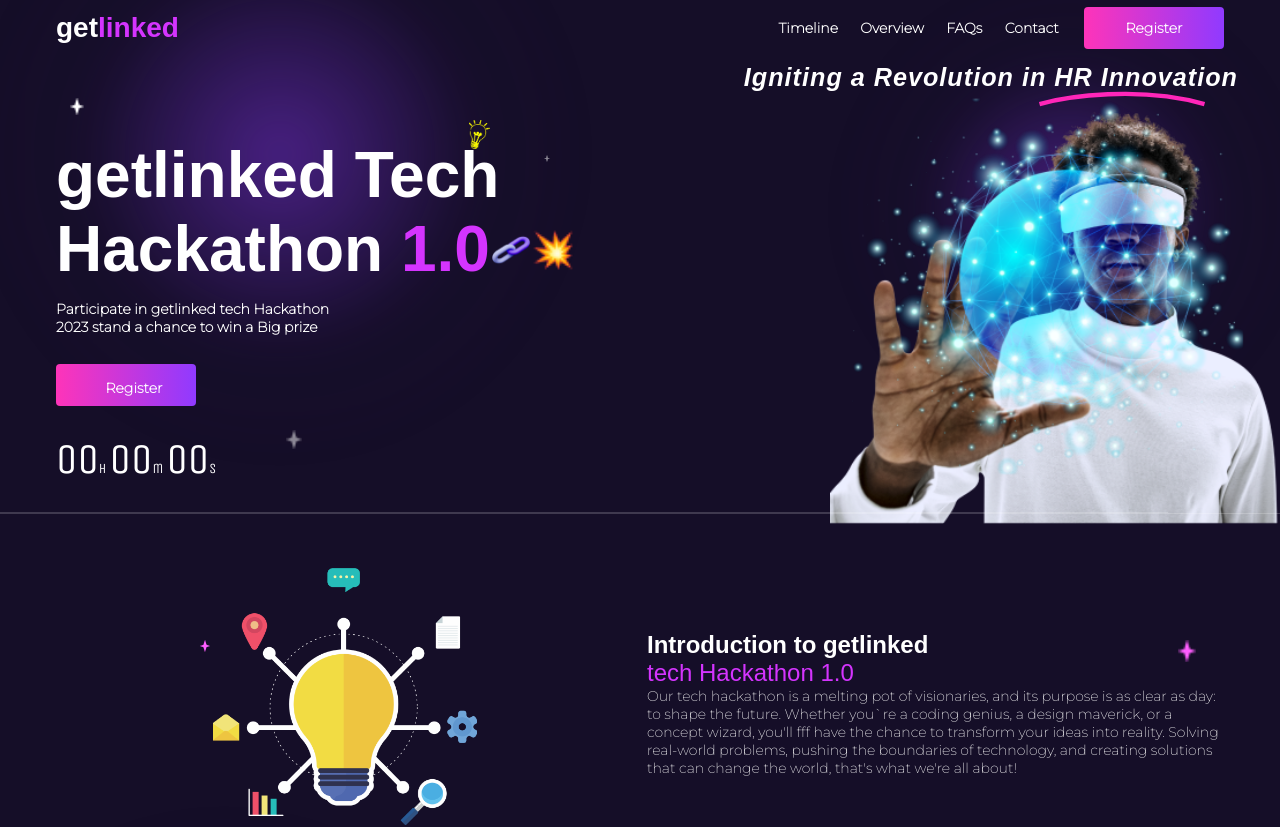
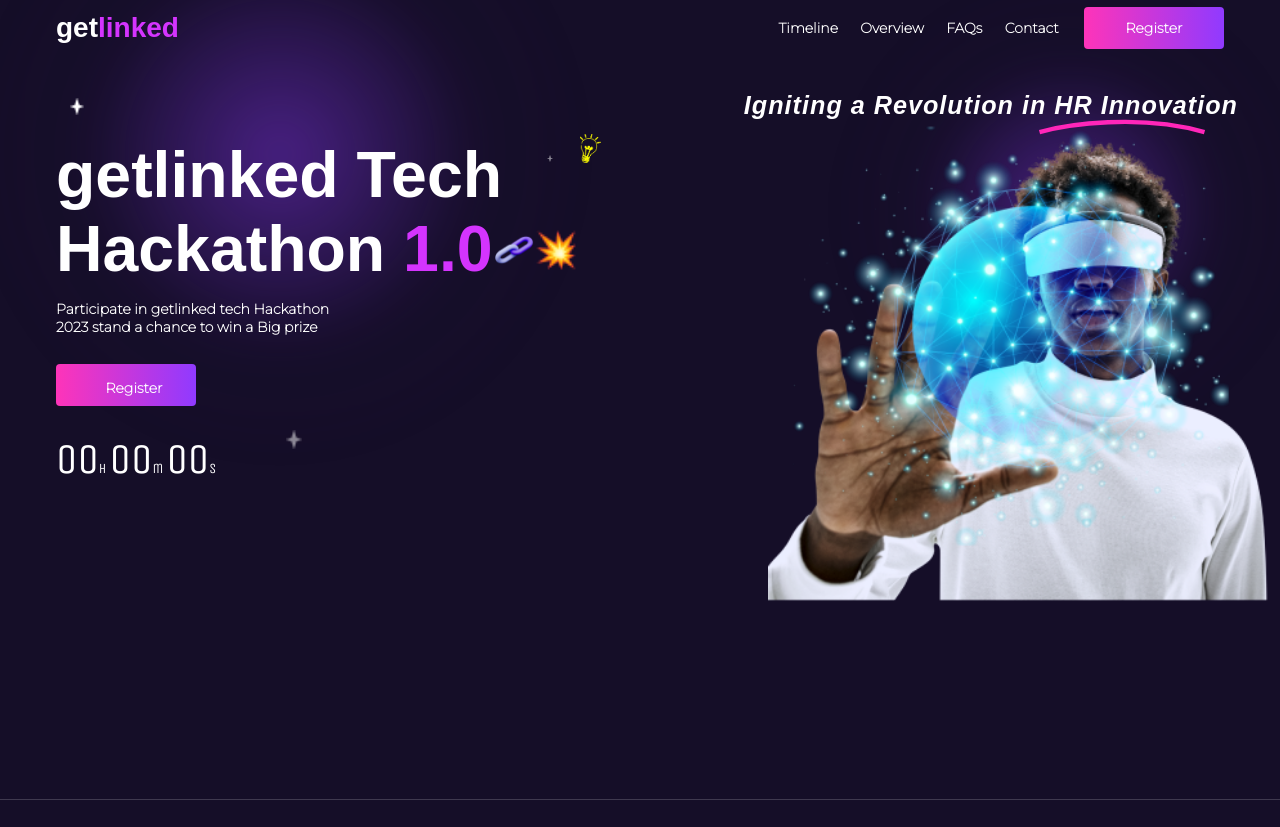
Before and after one commit to UsirusenIkon/Getlinked-Hackathon, a React (Vite) app: page / in a window 1280 px wide. Shown: the top 827 px of the page. Built offline with nearby package versions, Linux system fonts and the light colour scheme; a web font is replaced by a local one.

Commit message:
Update home page styles

```diff
--- a/src/components/homePage/index.jsx
+++ b/src/components/homePage/index.jsx
@@ -14,7 +14,7 @@ import Overlay from '../utility/overlay';
 export default function HomePage() {
   return (
     <section className={`b-bottom ${styles.homeWrap}`}>
-      <Container element={'div'} className={`b-bottom ${styles.home}`}>
+      <Container element={'div'} className={` ${styles.home}`}>
       <div className={` ${styles.header}`}>
       <Overlay className={styles.bg} />
         <div className={styles.motto_wrap}>
--- a/src/components/homePage/index.module.css
+++ b/src/components/homePage/index.module.css
@@ -238,3 +238,36 @@
     overflow: hidden;
   }
 }
+
+@media screen and (width >= 1023px) {
+  .homeWrap {
+    height: 100vh;
+  }
+
+  .bulb {
+    right: 51%;
+    top: -0.3rem;
+  }
+
+  .motto_wrap {
+    right: 3rem;
+    top: 6.5rem;
+  }
+
+  .header {
+    font-size: 1.2rem;
+  }
+
+  .header h1 {
+    font-size: 4.6rem;
+  }
+
+  .guy {
+    z-index: -2;
+    top: 9rem;
+    right: 10px;
+    width: 100%;
+    max-width: 502px;
+    position: absolute;
+  }
+}
```
